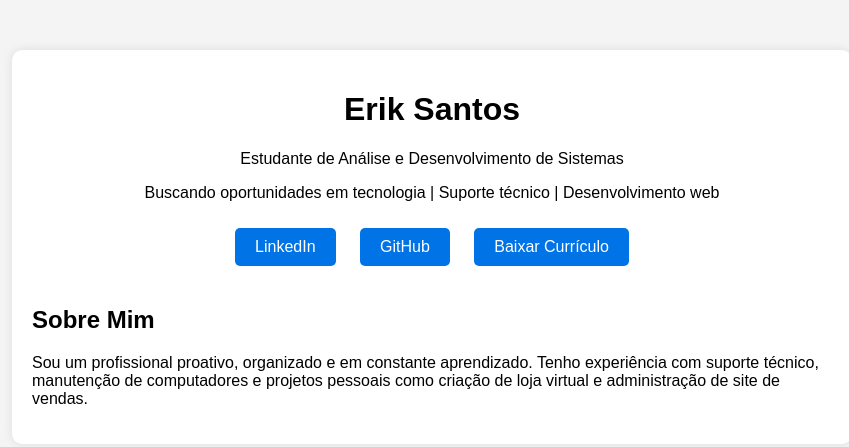
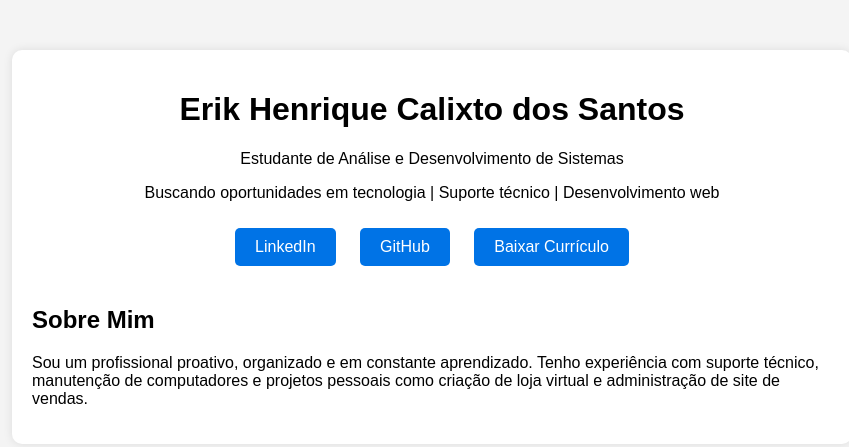
Before and after one commit to ERIKI-07/pagina-pessoal-erik, a plain HTML site: page index.html in a window 1280 px wide. Shown: the whole page, without its empty margins (208-1057 px from the left). Drawn offline with Linux system fonts and the light colour scheme.

Commit message:
Update index.html

```diff
--- a/index.html
+++ b/index.html
@@ -8,7 +8,7 @@
 </head>
 <body>
     <div class="container">
-        <h1>Erik Santos</h1>
+        <h1>Erik Henrique Calixto dos Santos</h1>
         <p>Estudante de Análise e Desenvolvimento de Sistemas</p>
         <p>Buscando oportunidades em tecnologia | Suporte técnico | Desenvolvimento web</p>
         <div class="links">
```
